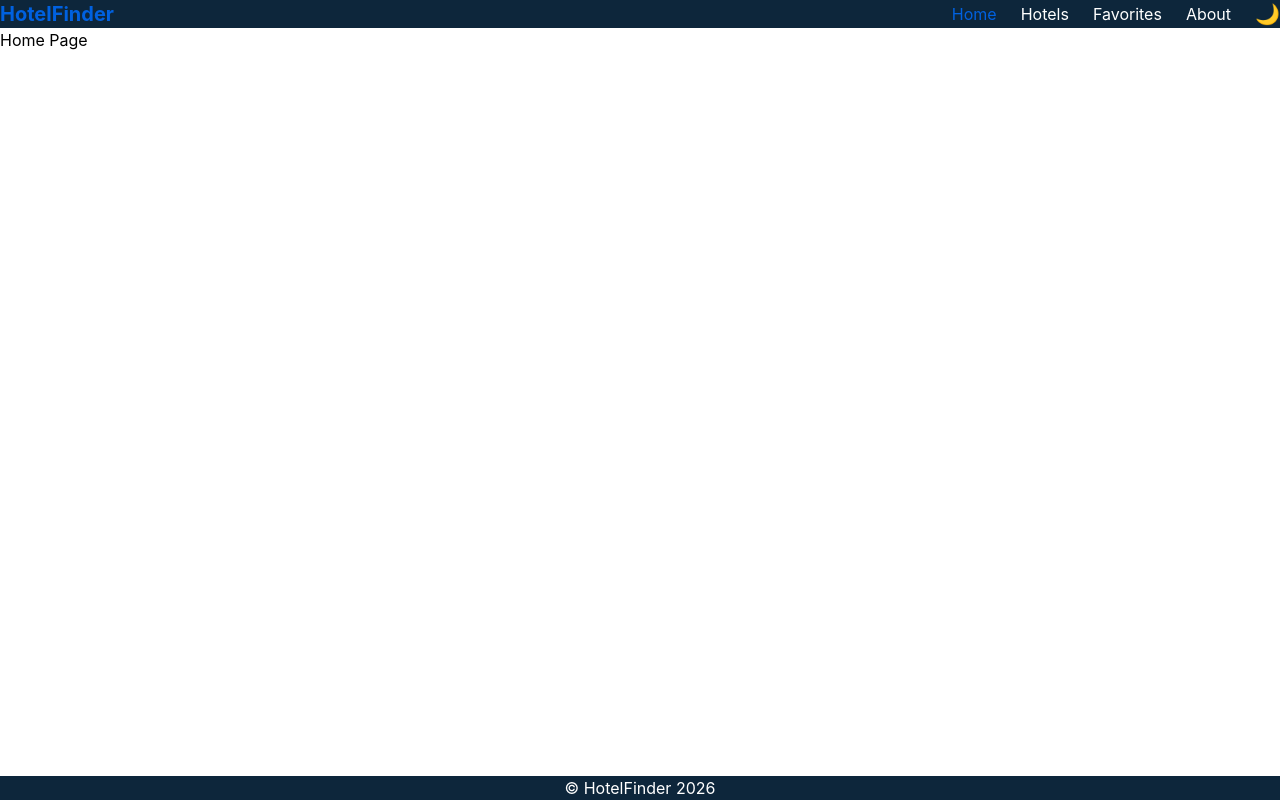
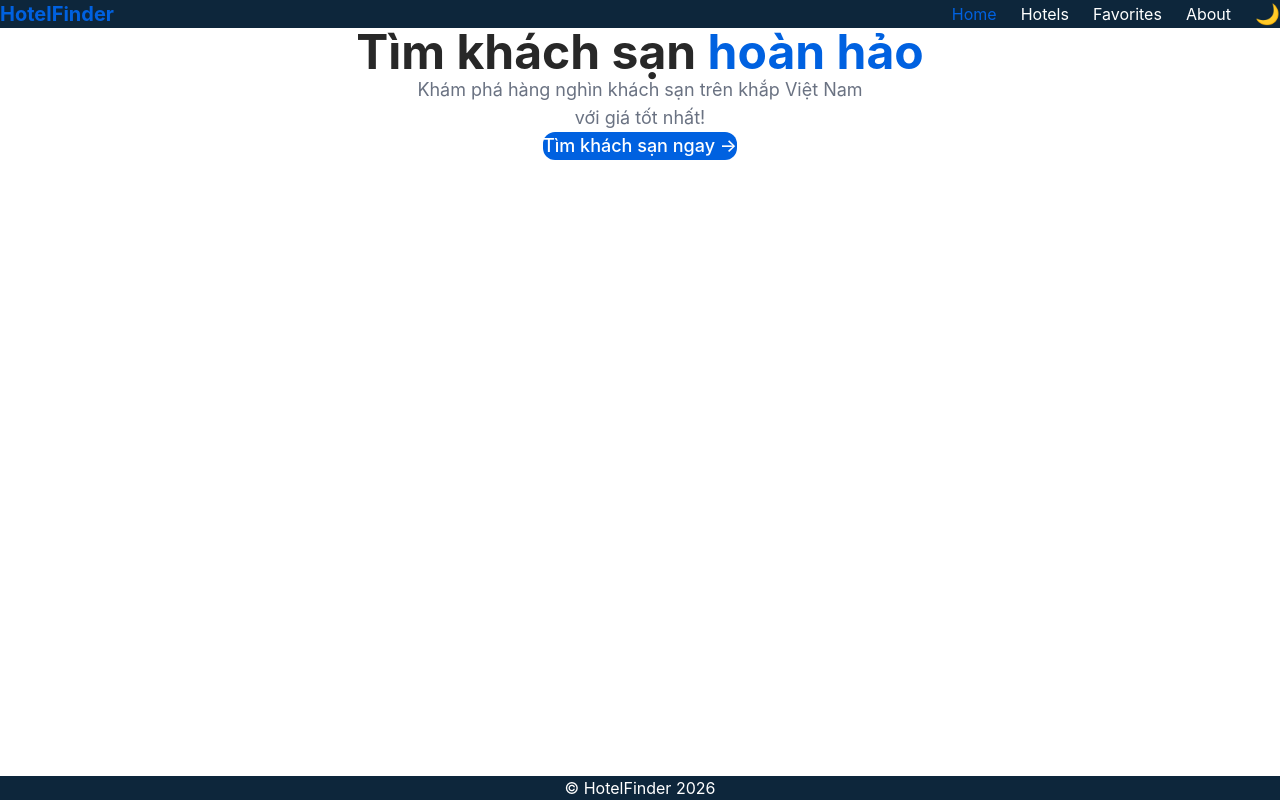
Before and after one commit to canhtrong26-dev/Hotel, a React (Vite) app: page / in a window 1280 px wide. Built offline with nearby package versions, Linux system fonts and the light colour scheme.

Commit message:
SubTask 43: Deploy + HomePage

```diff
--- a/src/pages/HomePage.tsx
+++ b/src/pages/HomePage.tsx
@@ -1,5 +1,28 @@
+import { useNavigate } from 'react-router-dom'
+
 function HomePage() {
-  return <h1>Home Page</h1>
+  const navigate = useNavigate()
+
+  return (
+    <div className="flex flex-col items-center justify-center text-center py-20 px-4">
+
+      <h1 className="text-4xl sm:text-5xl font-bold text-textcolor mb-4">
+        Tìm khách sạn <span className="text-primary">hoàn hảo</span>
+      </h1>
+
+      <p className="text-gray-500 text-lg mb-8 max-w-md">
+        Khám phá hàng nghìn khách sạn trên khắp Việt Nam với giá tốt nhất!
+      </p>
+
+      <button
+        onClick={() => navigate('/hotels')}
+        className="bg-primary text-white px-8 py-3 rounded-xl text-lg font-medium hover:opacity-90"
+      >
+        Tìm khách sạn ngay →
+      </button>
+
+    </div>
+  )
 }
 
 export default HomePage
```
